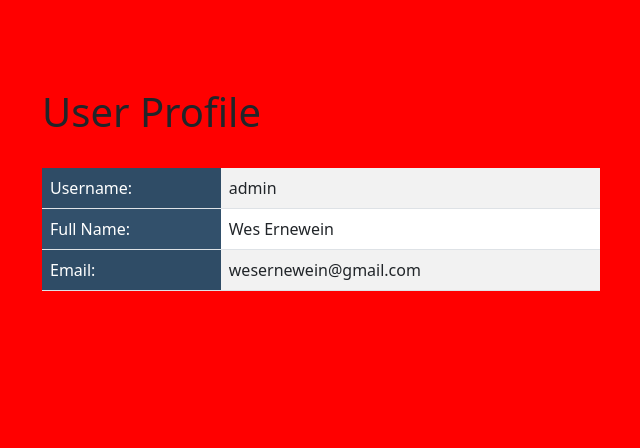
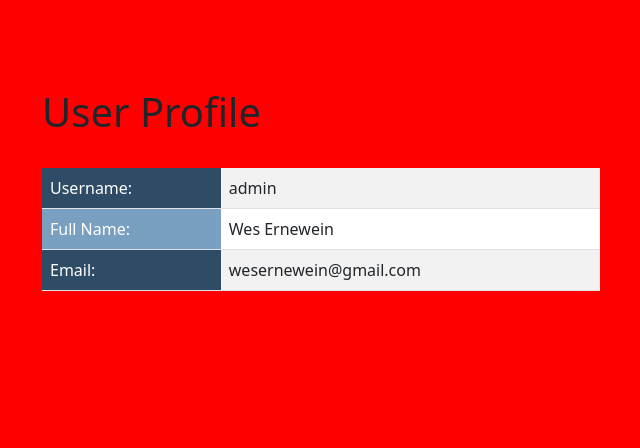
Before and after one commit to ernewes/UserRegistration, a Django app: page / in a window 1280 px wide. Shown: the part 56-504 px from the top of the page, without its empty margins (319-959 px from the left). Run offline with Django 4.2, Linux system fonts and the light colour scheme; a user stored in the database is signed in; some libraries are stand-ins or nearby versions.

Commit message:
tweaked home.html

```diff
--- a/loginform/templates/loginform/home.html
+++ b/loginform/templates/loginform/home.html
@@ -2,10 +2,15 @@
 {% block content %}
 
 <style>
-    td.colorfy {
+    td.colorfyodd {
         background: #32506b;
         color: white;
     }
+    td.colorfyeven {
+        background: #799fc1;
+        color: white;
+    }
+
 </style>
 
 {% if user.is_authenticated %}
@@ -15,15 +20,15 @@
     <table class="table table-striped">
         <tbody>
             <tr>
-                <td class='colorfy'>Username:</td>
+                <td class='colorfyodd'>Username:</td>
                 <td>{{ user.username }}</td>
             </tr>
             <tr>
-                <td class='colorfy'>Full Name:</td>
+                <td class='colorfyeven'>Full Name:</td>
                 <td>{{ user.first_name }} {{ user.last_name }}</td>
             </tr>
             <tr>
-                <td class='colorfy'>Email:</td>
+                <td class='colorfyodd'>Email:</td>
                 <td>{{ user.email }}</td>
             </tr>
         </tbody>
```
Also changed, not shown: db.sqlite3.
